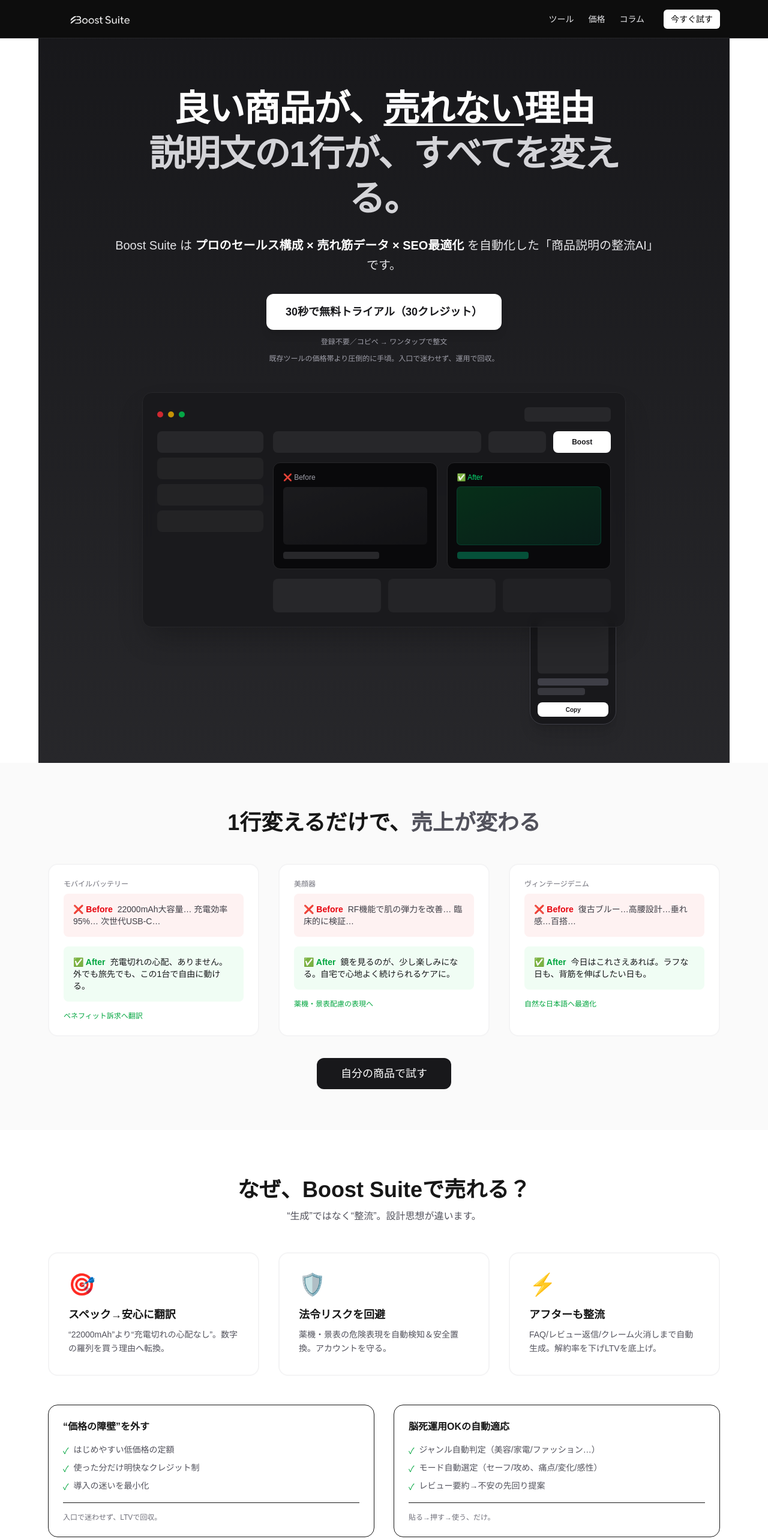
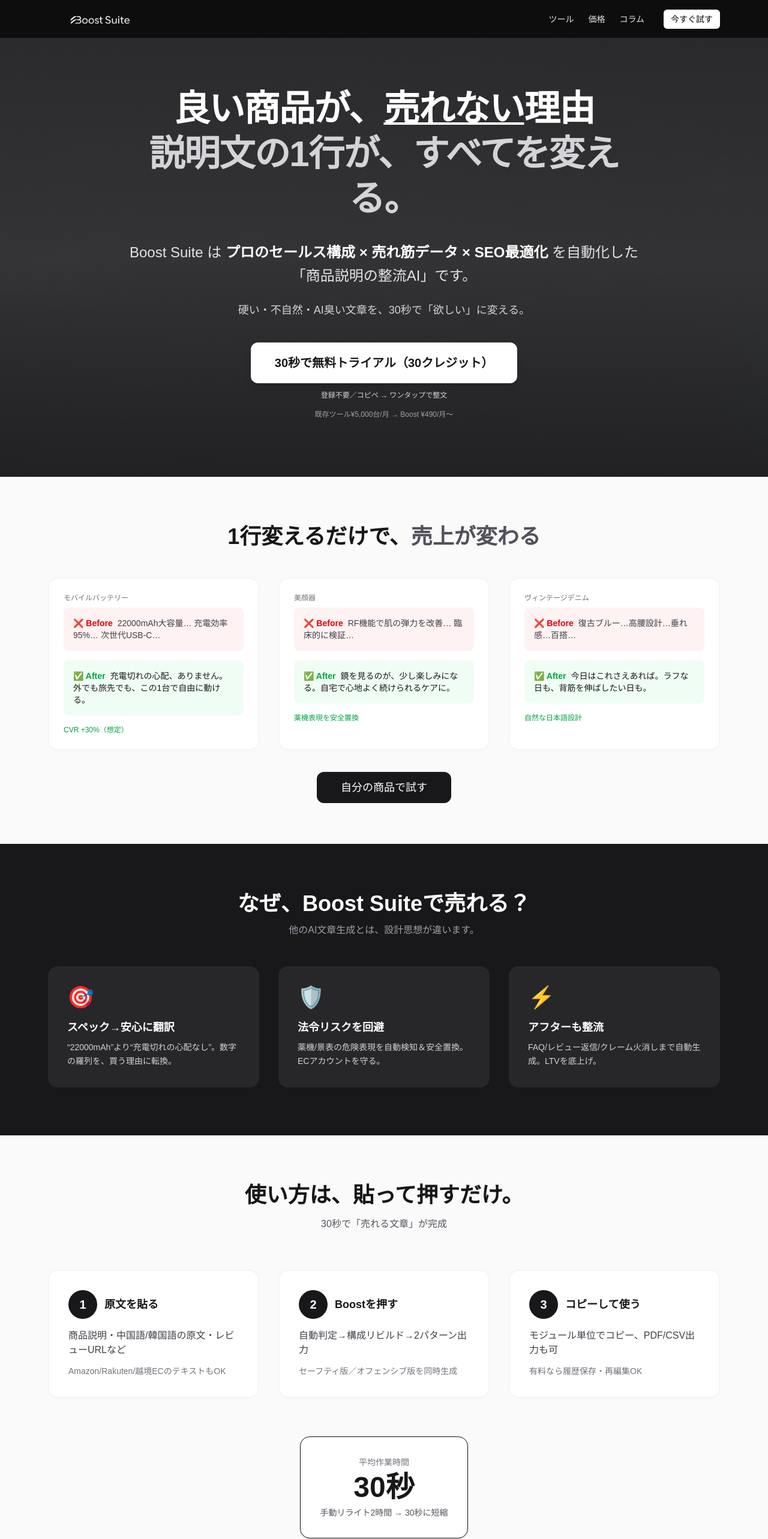
Before and after one commit to Waltz0820/boostsuite-app, a Next.js app: page / in a window 1280 px wide. Shown: the top 2566 px of the page at 60% size. Built offline with nearby package versions, Linux system fonts and the light colour scheme.

Commit message:
feat: 変更内容

```diff
--- a/app/page.tsx
+++ b/app/page.tsx
@@ -1,44 +1,51 @@
 // app/page.tsx
 import Link from "next/link";
-import UiMock from "./components/ui-mock";
 
+// ---------- メタデータ ----------
 export const metadata = {
   title: "Boost Suite｜売れない言葉を、売れる言葉に変える",
   description:
     "良い商品が売れないのは“説明文の1行”のせいかも。Boost Suiteは、プロのセールス構成 × 売れ筋データ × SEO最適化を自動化した「商品説明の整流AI」です。",
-  metadataBase: new URL("https://boostsuite-app.vercel.app"),
-  alternates: { canonical: "/" },
   openGraph: {
     title: "Boost Suite｜売れる日本語を自動生成",
     description:
-      "直訳や硬い文章を、購入意欲を高める自然な表現へ。リスク配慮も自動対応。月¥490から。",
+      "直訳や硬い文章を、購入意欲を高める自然な表現へ。リスク回避も自動対応。月¥490から。",
     url: "https://boostsuite-app.vercel.app/",
     siteName: "Boost Suite",
     locale: "ja_JP",
     type: "website",
-    images: ["/og.jpg"],
-  },
-  twitter: {
-    card: "summary_large_image",
-    title: "Boost Suite｜売れる日本語を自動生成",
-    description: "30秒で“欲しい”に届く日本語へ。月¥490〜。",
-    images: ["/og.jpg"],
   },
 };
 
+// ---------- ページ本体 ----------
 export default function Page() {
   return (
     <>
       {/* Hero */}
-      <section className="mx-auto max-w-6xl px-4 pt-20 pb-16 bg-gradient-to-b from-zinc-900 to-zinc-800 text-white">
+      <section className="relative overflow-hidden text-white">
+        {/* 背景画像 */}
+        <div className="absolute inset-0 -z-10">
+          <img
+            src="/hero-bg.png"
+            alt=""
+            aria-hidden="true"
+            className="w-full h-full object-cover opacity-25 scale-105 blur-[1px]"
+          />
+          <div className="absolute inset-0 bg-gradient-to-b from-zinc-900/90 via-zinc-900/85 to-zinc-900/95" />
+        </div>
+
+        {/* コンテンツ */}
+        <div className="mx-auto max-w-6xl px-4 pt-20 pb-24">
           <div className="text-center max-w-4xl mx-auto">
             <h1 className="text-5xl md:text-6xl font-bold leading-tight tracking-tight">
-            良い商品が、<span className="underline decoration-4 underline-offset-4">売れない</span>理由
+              良い商品が、<span className="underline decoration-4">売れない</span>理由
               <br />
-            <span className="text-zinc-300">説明文の1行が、すべてを変える。</span>
+              <span className="text-zinc-300">
+                説明文の1行が、すべてを変える。
+              </span>
             </h1>
 
-          <p className="mt-6 text-lg md:text-xl text-zinc-200 leading-relaxed">
+            <p className="mt-8 text-xl md:text-2xl text-zinc-200 leading-relaxed">
               Boost Suite は
               <span className="font-semibold text-white">
                 {" "}
@@ -47,24 +54,29 @@ export default function Page() {
               を自動化した「商品説明の整流AI」です。
             </p>
 
-          <div className="mt-8 flex flex-col items-center gap-3">
+            <p className="mt-6 text-lg text-zinc-300">
+              硬い・不自然・AI臭い文章を、30秒で「欲しい」に変える。
+            </p>
+
+            <div className="mt-10 flex flex-col items-center gap-3">
               <Link
                 href="/tool"
-              aria-label="Boost Suiteを無料で試す（30クレジット）"
-              className="px-8 py-4 rounded-xl bg-white text-zinc-900 text-lg font-semibold hover:bg-zinc-100 transition-all shadow-lg"
+                className="px-10 py-5 rounded-xl bg-white text-zinc-900 text-lg md:text-xl font-semibold hover:bg-zinc-100 transition-all shadow-lg"
               >
                 30秒で無料トライアル（30クレジット）
               </Link>
-            <p className="text-xs text-zinc-400">登録不要／コピペ → ワンタップで整文</p>
-            <p className="text-xs text-zinc-400">既存ツールの価格帯より圧倒的に手頃。入口で迷わせず、運用で回収。</p>
+              <p className="text-xs text-zinc-300">
+                登録不要／コピペ → ワンタップで整文
+              </p>
+              <div className="mt-1 text-xs text-zinc-400">
+                既存ツール¥5,000台/月 → Boost ¥490/月〜
               </div>
             </div>
-
-        {/* ダミーUIビジュアル（モック） */}
-        <UiMock />
+          </div>
+        </div>
       </section>
 
-      {/* Before / After */}
+      {/* Before/After */}
       <section className="py-20 bg-zinc-50">
         <div className="mx-auto max-w-6xl px-4">
           <h2 className="text-3xl md:text-4xl font-bold text-center mb-12">
@@ -76,19 +88,19 @@ export default function Page() {
               label="モバイルバッテリー"
               before="22000mAh大容量… 充電効率95%… 次世代USB-C…"
               after="充電切れの心配、ありません。外でも旅先でも、この1台で自由に動ける。"
-              tag="ベネフィット訴求へ翻訳"
+              tag="CVR +30%（想定）"
             />
             <BABox
               label="美顔器"
               before="RF機能で肌の弾力を改善… 臨床的に検証…"
               after="鏡を見るのが、少し楽しみになる。自宅で心地よく続けられるケアに。"
-              tag="薬機・景表配慮の表現へ"
+              tag="薬機表現を安全置換"
             />
             <BABox
               label="ヴィンテージデニム"
               before="復古ブルー…高腰設計…垂れ感…百搭…"
               after="今日はこれさえあれば。ラフな日も、背筋を伸ばしたい日も。"
-              tag="自然な日本語へ最適化"
+              tag="自然な日本語設計"
             />
           </div>
 
@@ -104,49 +116,32 @@ export default function Page() {
       </section>
 
       {/* Why Boost */}
-      <section className="py-20">
+      <section className="py-20 bg-zinc-900 text-white">
         <div className="mx-auto max-w-6xl px-4">
           <div className="text-center mb-12">
-            <h2 className="text-3xl md:text-4xl font-bold mb-3">なぜ、Boost Suiteで売れる？</h2>
-            <p className="text-zinc-600">“生成”ではなく“整流”。設計思想が違います。</p>
+            <h2 className="text-3xl md:text-4xl font-bold mb-3">
+              なぜ、Boost Suiteで売れる？
+            </h2>
+            <p className="text-zinc-400">
+              他のAI文章生成とは、設計思想が違います。
+            </p>
           </div>
 
           <div className="grid md:grid-cols-3 gap-8">
             <ValueCard
               icon="🎯"
               title="スペック→安心に翻訳"
-              body="“22000mAh”より“充電切れの心配なし”。数字の羅列を買う理由へ転換。"
+              body="“22000mAh”より“充電切れの心配なし”。数字の羅列を、買う理由に転換。"
             />
             <ValueCard
               icon="🛡️"
               title="法令リスクを回避"
-              body="薬機・景表の危険表現を自動検知＆安全置換。アカウントを守る。"
+              body="薬機/景表の危険表現を自動検知＆安全置換。ECアカウントを守る。"
             />
             <ValueCard
               icon="⚡"
               title="アフターも整流"
-              body="FAQ/レビュー返信/クレーム火消しまで自動生成。解約率を下げLTVを底上げ。"
-            />
-          </div>
-
-          <div className="mt-12 grid md:grid-cols-2 gap-8">
-            <DiffCard
-              title="“価格の障壁”を外す"
-              items={[
-                "はじめやすい低価格の定額",
-                "使った分だけ明快なクレジット制",
-                "導入の迷いを最小化",
-              ]}
-              highlight="入口で迷わせず、LTVで回収。"
-            />
-            <DiffCard
-              title="脳死運用OKの自動適応"
-              items={[
-                "ジャンル自動判定（美容/家電/ファッション…）",
-                "モード自動選定（セーフ/攻め、痛点/変化/感性）",
-                "レビュー要約→不安の先回り提案",
-              ]}
-              highlight="貼る→押す→使う、だけ。"
+              body="FAQ/レビュー返信/クレーム火消しまで自動生成。LTVを底上げ。"
             />
           </div>
         </div>
@@ -156,7 +151,9 @@ export default function Page() {
       <section className="bg-zinc-50 py-20">
         <div className="mx-auto max-w-6xl px-4">
           <div className="text-center mb-16">
-            <h2 className="text-3xl md:text-4xl font-bold mb-4">使い方は、貼って押すだけ。</h2>
+            <h2 className="text-3xl md:text-4xl font-bold mb-4">
+              使い方は、貼って押すだけ。
+            </h2>
             <p className="text-zinc-600">30秒で「売れる文章」が完成</p>
           </div>
 
@@ -164,20 +161,20 @@ export default function Page() {
             <StepCard
               step="1"
               title="原文を貼る"
-              description="商品説明やレビューをコピペ。中国語/韓国語の原文もOK。"
-              detail="Amazon・楽天・越境ECのテキストにも対応"
+              description="商品説明・中国語/韓国語の原文・レビューURLなど"
+              detail="Amazon/Rakuten/越境ECのテキストもOK"
             />
             <StepCard
               step="2"
               title="Boostを押す"
-              description="自動判定→意味の再設計→2パターン出力。"
+              description="自動判定→構成リビルド→2パターン出力"
               detail="セーフティ版／オフェンシブ版を同時生成"
             />
             <StepCard
               step="3"
               title="コピーして使う"
-              description="モジュール単位でコピー。PDF/CSV出力も可能。"
-              detail="有料プランなら履歴保存・再編集OK"
+              description="モジュール単位でコピー、PDF/CSV出力も可"
+              detail="有料なら履歴保存・再編集OK"
             />
           </div>
 
@@ -185,7 +182,9 @@ export default function Page() {
             <div className="inline-block bg-white rounded-2xl p-8 shadow-sm border">
               <div className="text-sm text-zinc-500 mb-2">平均作業時間</div>
               <div className="text-5xl font-bold text-zinc-900">30秒</div>
-              <div className="text-sm text-zinc-600 mt-2">手動リライト2時間 → 30秒に短縮</div>
+              <div className="text-sm text-zinc-600 mt-2">
+                手動リライト2時間 → 30秒に短縮
+              </div>
             </div>
 
             <div className="mt-10">
@@ -201,28 +200,30 @@ export default function Page() {
       </section>
 
       {/* Golden Rules */}
-      <section className="py-20">
+      <section className="py-20 bg-zinc-900 text-white">
         <div className="mx-auto max-w-4xl px-4">
-          <div className="bg-zinc-900 text-white rounded-3xl p-12">
-            <h2 className="text-2xl md:text-3xl font-bold mb-8 text-center">Boostの黄金律</h2>
-
+          <h2 className="text-2xl md:text-3xl font-bold mb-8 text-center">
+            Boostの黄金律
+          </h2>
           <div className="space-y-6">
             <RuleItem rule="事実8割、余韻2割" detail="具体的に、でも想像の余地は残す。" />
-              <RuleItem rule="効能ではなく、安心を語る" detail="“改善”より“自分を丁寧に扱う時間”を示す。" />
-              <RuleItem rule="買わない理由を先回りして埋める" detail="レビューから不安を抽出→構成に反映。" />
-              <RuleItem rule="構文修正ではなく、意味の再設計" detail="文法ではなく市場文脈を変換する。" />
-            </div>
-
-            <div className="mt-10 pt-10 border-t border-zinc-700 text-center">
-              <p className="text-zinc-400 text-sm leading-relaxed">
-                これらの原則をAIに実装。誰でも“売れる日本語”で出力できます。
-              </p>
-            </div>
+            <RuleItem
+              rule="効能ではなく、安心を語る"
+              detail="“改善”より“自分を丁寧に扱う時間”。"
+            />
+            <RuleItem
+              rule="買わない理由を先回りして潰す"
+              detail="レビューから不安を抽出→構成に反映。"
+            />
+            <RuleItem
+              rule="構文修正ではなく、意味の再設計"
+              detail="文法ではなく、市場文脈を変換する。"
+            />
           </div>
         </div>
       </section>
 
-      {/* Final CTA + Pricing (credits) */}
+      {/* Final CTA + Pricing */}
       <section className="py-24 bg-gradient-to-b from-white to-zinc-50">
         <div className="mx-auto max-w-4xl px-4 text-center">
           <h2 className="text-4xl md:text-5xl font-bold leading-tight mb-8">
@@ -233,7 +234,8 @@ export default function Page() {
           <div className="max-w-2xl mx-auto space-y-6 mb-12">
             <p className="text-xl text-zinc-700">商品は良い。価格も適正。写真も十分。</p>
             <p className="text-xl text-zinc-700">
-              でも説明文が<span className="font-bold text-zinc-900">硬い／不自然／AI臭い</span>だけで、お客は離れます。
+              でも説明文が<span className="font-bold text-zinc-900">硬い／不自然／AI臭い</span>だけで、
+              お客は離れます。
             </p>
             <p className="text-lg text-zinc-600 mt-6">1行の違和感が、購入ボタンを遠ざける。</p>
           </div>
@@ -245,22 +247,20 @@ export default function Page() {
             30秒で、売れる言葉に変える
           </Link>
 
-          {/* Pricing pills */}
+          {/* Pricing */}
           <div className="mt-16 pt-16 border-t">
             <p className="text-sm text-zinc-500 mb-6">料金プラン</p>
 
             <div className="flex flex-wrap justify-center gap-6">
               <PriceTag plan="Starter" price="¥490" detail="100クレジット（¥4.9/Cr）" />
-              <PriceTag plan="Standard" price="¥1,480" detail="300クレジット（¥4.9/Cr）" popular />
+              <PriceTag
+                plan="Standard"
+                price="¥1,480"
+                detail="300クレジット（¥4.9/Cr）"
+                popular
+              />
               <PriceTag plan="Pro" price="¥2,980" detail="800クレジット（¥3.7/Cr）" />
               <PriceTag plan="Enterprise" price="応相談" detail="無制限（¥3.0〜/Cr）" />
-            </div>
-
-            <div className="mt-10 text-sm text-zinc-500 leading-relaxed text-center">
-              <p className="mb-3">🚀 Starter：基本生成（Keyword/Writing）のみ。保存なし。</p>
-              <p className="mb-3">💼 Standard：保存・PDF/CSV DL・週次レポート。ジャンル自動対応。</p>
-              <p className="mb-3">📦 Pro：CSV一括・売れ筋データ連携・レビュー分析など拡張機能。</p>
-              <p>🏭 Enterprise：多言語対応・中国語UI・カスタムモード・API無制限。</p>
             </div>
 
             <div className="mt-10 text-xs text-zinc-400 text-center space-y-2">
@@ -276,8 +276,7 @@ export default function Page() {
   );
 }
 
-/* ---------- Components (ページ内簡易) ---------- */
-
+// ---------- Components ----------
 function BABox({
   label,
   before,
@@ -311,29 +310,10 @@ function BABox({
 
 function ValueCard({ icon, title, body }: { icon: string; title: string; body: string }) {
   return (
-    <div className="bg-white border-2 border-zinc-100 rounded-2xl p-8 hover:border-zinc-900 transition-all hover:shadow-lg">
-      <div className="text-4xl mb-4" aria-hidden>{icon}</div>
+    <div className="bg-zinc-800 rounded-2xl p-8 hover:bg-zinc-700 transition-all">
+      <div className="text-4xl mb-4">{icon}</div>
       <h3 className="font-bold text-lg">{title}</h3>
-      <p className="mt-2 text-sm text-zinc-600 leading-relaxed">{body}</p>
-    </div>
-  );
-}
-
-function DiffCard({ title, items, highlight }: { title: string; items: string[]; highlight: string }) {
-  return (
-    <div className="bg-white border rounded-2xl p-6">
-      <h3 className="font-bold mb-4">{title}</h3>
-      <ul className="space-y-2 mb-4">
-        {items.map((item, i) => (
-          <li key={i} className="text-sm text-zinc-600 flex items-start gap-2">
-            <span className="text-green-600 mt-0.5" aria-hidden>✓</span>
-            <span>{item}</span>
-          </li>
-        ))}
-      </ul>
-      <div className="pt-4 border-t">
-        <p className="text-xs text-zinc-500">{highlight}</p>
-      </div>
+      <p className="mt-2 text-sm text-zinc-300 leading-relaxed">{body}</p>
     </div>
   );
 }
@@ -366,7 +346,7 @@ function StepCard({
 function RuleItem({ rule, detail }: { rule: string; detail: string }) {
   return (
     <div className="flex gap-4 items-start">
-      <div className="w-2 h-2 rounded-full bg-white mt-2 flex-shrink-0" />
+      <div className="w-2 h-2 rounded-full bg-white mt-2 flex-shrink-0"></div>
       <div>
         <div className="font-semibold mb-1">{rule}</div>
         <div className="text-sm text-zinc-400">{detail}</div>
@@ -387,12 +367,16 @@ function PriceTag({
   popular?: boolean;
 }) {
   const base = "px-6 py-4 rounded-xl border-2 transition text-left min-w-[180px]";
-  const style = popular ? "border-zinc-900 bg-zinc-900 text-white" : "border-zinc-200 bg-white";
+  const style = popular
+    ? "border-zinc-900 bg-zinc-900 text-white"
+    : "border-zinc-200 bg-white";
   return (
     <div className={`${base} ${style}`}>
       <div className="text-xs mb-1 opacity-70">{plan}</div>
       <div className="text-xl font-bold">{price}</div>
-      <div className={popular ? "text-xs text-zinc-200" : "text-xs text-zinc-500"}>{detail}</div>
+      <div className={popular ? "text-xs text-zinc-200" : "text-xs text-zinc-500"}>
+        {detail}
+      </div>
       {popular && (
         <div className="mt-2 inline-block text-[10px] bg-white/10 px-2 py-1 rounded">
           一番人気
```
Also changed, not shown: public/hero-bg.png (added). Lines whose indentation alone changed are shown as unchanged.
